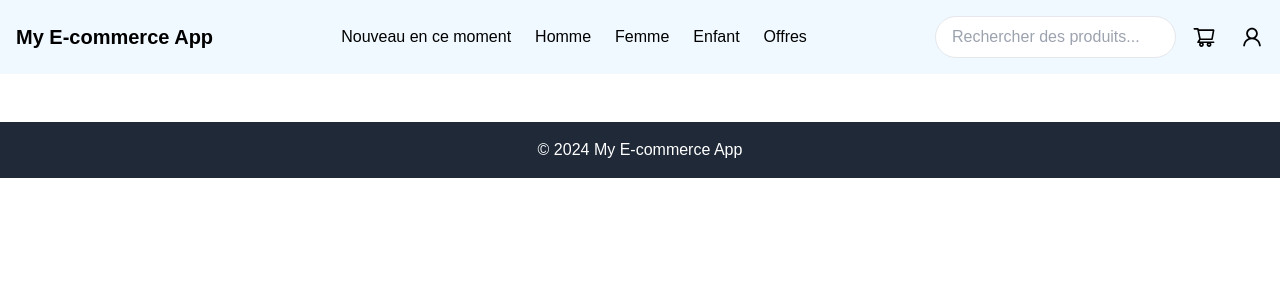
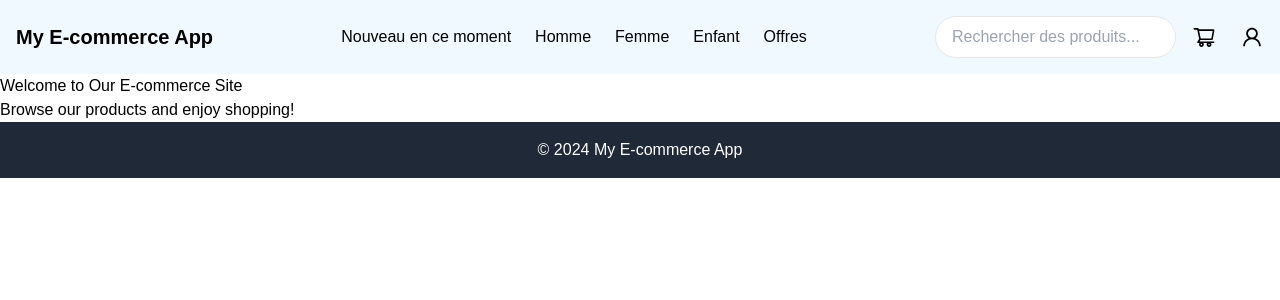
Before and after one commit to LouisGouaux/Sneakllum, a Next.js app in the folder sneakllum/: page / in a window 1280 px wide. Shown: the top 300 px of the page. Built offline with nearby package versions, Linux system fonts and the light colour scheme.

Commit message:
feat: change foreground color

```diff
--- a/sneakllum/src/app/globals.css
+++ b/sneakllum/src/app/globals.css
@@ -4,13 +4,13 @@
 
 :root {
   --background: #ffffff;
-  --foreground: #ffffff;
+  --foreground: #000000;
 }
 
 @media (prefers-color-scheme: dark) {
   :root {
     --background: #ffffff;
-    --foreground: #ffffff;
+    --foreground: #000000;
   }
 }
 
```
